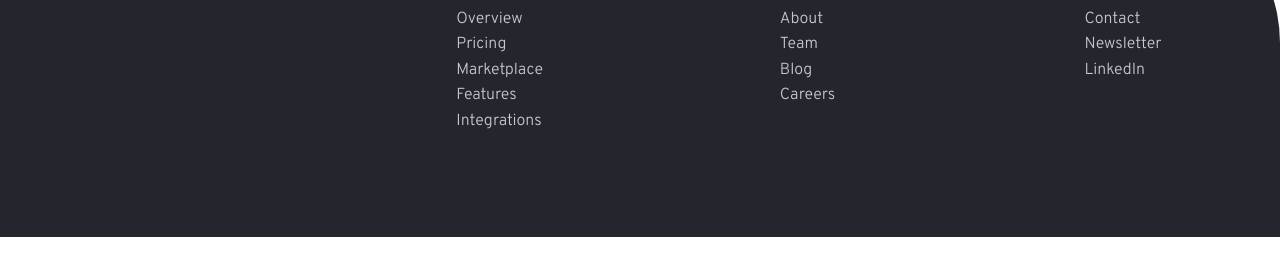
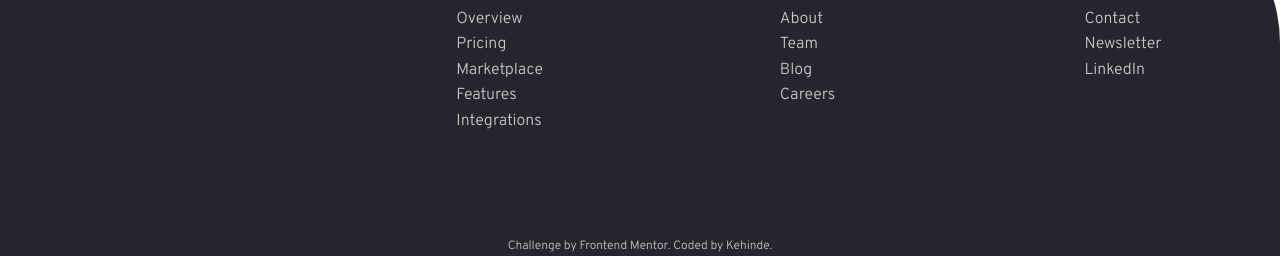
Before and after one commit to Perception12/blogr, a plain HTML site: page index.html in a window 1280 px wide. Shown: the part 3299-3555 px from the top of the page. Drawn offline with Linux system fonts and the light colour scheme.

Commit message:
complete desktop view

```diff
--- a/index.html
+++ b/index.html
@@ -15,8 +15,8 @@
 
   <!-- Feel free to remove these styles or customise in your own stylesheet 👍 -->
   <style>
-    .attribution { font-size: 11px; text-align: center; }
-    .attribution a { color: hsl(228, 45%, 44%); }
+    .attribution { font-size: 12px; text-align: center; background: hsl(240, 10%, 16%); color: hsl(240, 2%, 79%) }
+    .attribution a { color: hsl(240, 2%, 79%); }
   </style>
 </head>
 <body>
@@ -193,10 +193,10 @@
   </footer>
 
 
-  <!-- <div class="attribution">
+  <div class="attribution">
     Challenge by <a href="https://www.frontendmentor.io?ref=challenge" target="_blank">Frontend Mentor</a>.
     Coded by <a href="#">Kehinde</a>.
-  </div> -->
+  </div>
 
   <script src="./script.js"></script>
 </body>
```
